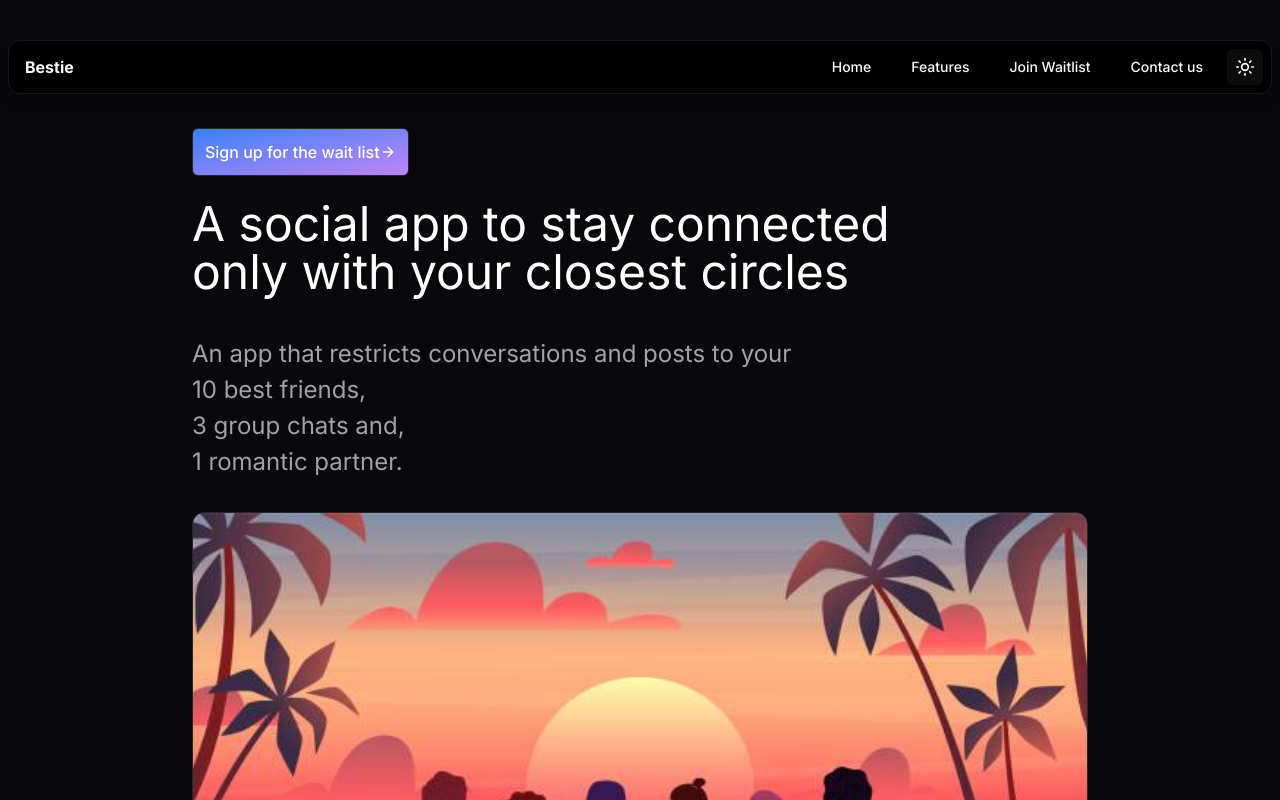
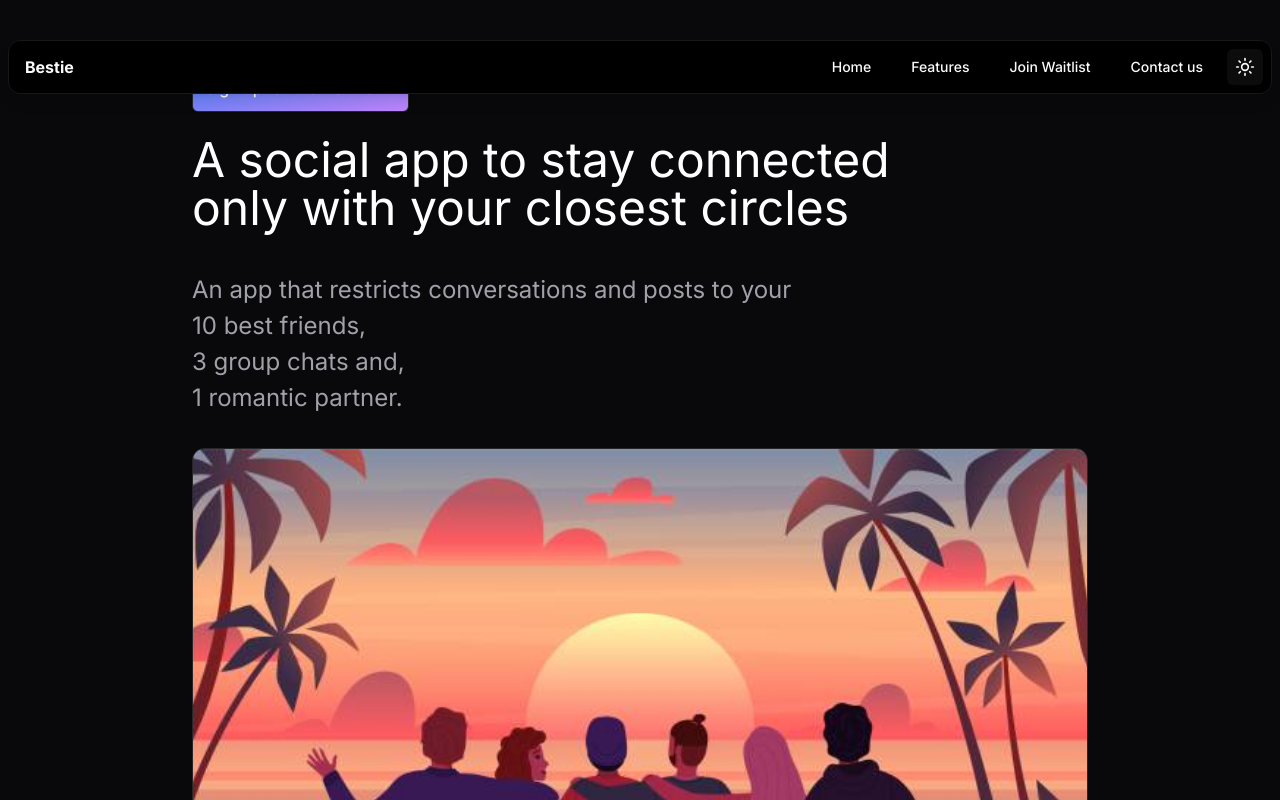
Before and after one commit to punarva10/Bestie-Landing-Page, a Next.js app: page / in a window 1280 px wide. Shown: the top 800 px of the page. Built offline with nearby package versions, Linux system fonts and the light colour scheme.

Commit message:
Changed padding top

```diff
--- a/app/page.tsx
+++ b/app/page.tsx
@@ -14,7 +14,7 @@ export default function Home() {
 
   return (
     <Main>
-      <Section id="hero" className="pt-8 md:pt-16">
+      <Section id="hero" className="pt-16">
         <Container>
           <Hero setShowModal={setShowModal}/>
         </Container>
```
